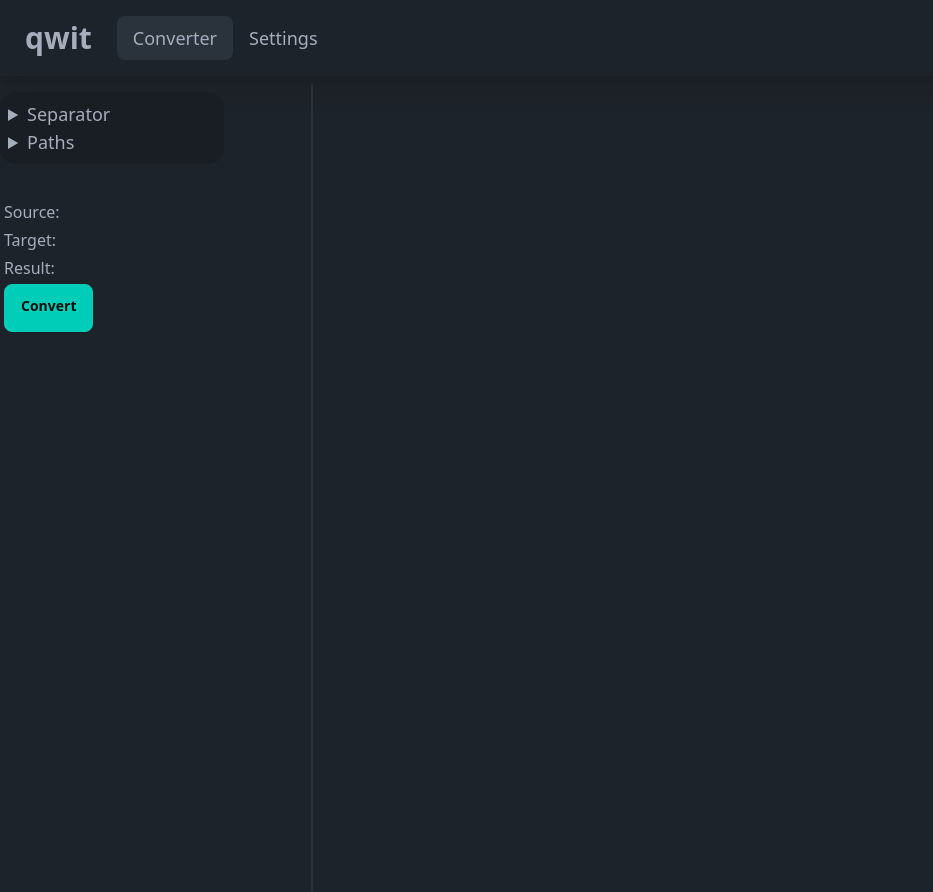
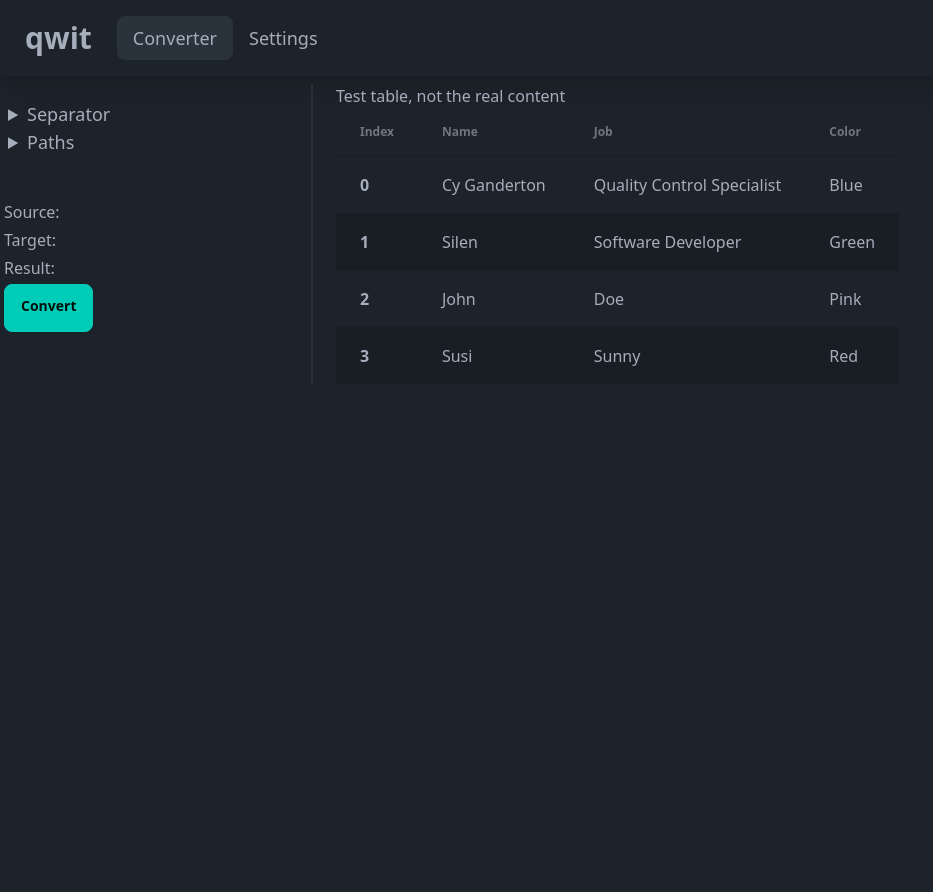
Before and after one commit to Qwitqwit/qwit-desktop, a React (Vite) app: page /converter in a window 1280 px wide. Shown: the whole page, without its empty margins (0-933 px from the left). After the commit the page ends 800 px from the top, so only its background shows below. Built offline with nearby package versions, Linux system fonts and the light colour scheme; the HTML template or start-up script is replaced by a standard one.

Commit message:
feat: small preview table beta

```diff
--- a/package.json
+++ b/package.json
@@ -29,6 +29,7 @@
     "react": "^18.2.0",
     "react-dom": "^18.2.0",
     "react-router-dom": "^6.22.3",
+    "tailwind-scrollbar-hide": "^1.1.7",
     "usehooks-ts": "^3.1.0"
   },
   "devDependencies": {
--- a/src/parts/converter/converter.tsx
+++ b/src/parts/converter/converter.tsx
@@ -3,6 +3,7 @@ import { open, save } from "@tauri-apps/plugin-dialog";
 import { invoke } from "@tauri-apps/api/core";
 import SeparatorChooser from "./separatorChooser.tsx";
 import PathsChooser from "./pathsChooser.tsx";
+import PreviewTable from "./previewTable.tsx";
 
 function Converter() {
   const [sourceFileName, setSourceFileName] = useState("");
@@ -53,8 +54,8 @@ function Converter() {
 
   return (
     <div className="w-max mt-2 flex">
-      <div className="w-72 mt-2 h-screen">
-        <ul className="menu bg-base-200 w-56 rounded-box">
+      <div className="w-72 mt-2">
+        <ul className="menu w-56 rounded-box">
           <details className="w-52">
             <summary className="text-lg cursor-pointer">Separator</summary>
             <li>{SeparatorChooser(setSeparator)}</li>
@@ -77,6 +78,8 @@ function Converter() {
       </div>
 
       <div className="divider divider-horizontal"></div>
+
+      {PreviewTable()}
     </div>
   );
 }
--- a/src/parts/converter/previewTable.tsx
+++ b/src/parts/converter/previewTable.tsx
@@ -0,0 +1,37 @@
+const header = ["Name", "Job", "Color"];
+
+const content = [
+  ["Cy Ganderton", "Quality Control Specialist", "Blue"],
+  ["Silen", "Software Developer", "Green"],
+  ["John", "Doe", "Pink"],
+  ["Susi", "Sunny", "Red"],
+];
+
+export default function PreviewTable() {
+  return (
+    <div className="overflow-x-auto">
+      <p>Test table, not the real content</p>
+      <table className="table table-zebra table-lg">
+        <thead>
+          <tr>
+            {["Index"].concat(header).map((value) => {
+              return <th>{value}</th>;
+            })}
+          </tr>
+        </thead>
+        <tbody>
+          {content.map((line, index) => {
+            return (
+              <tr>
+                <th>{index}</th>
+                {line.map((value) => {
+                  return <td>{value}</td>;
+                })}
+              </tr>
+            );
+          })}
+        </tbody>
+      </table>
+    </div>
+  );
+}
--- a/src/root/routing.tsx
+++ b/src/root/routing.tsx
@@ -6,7 +6,7 @@ import AppRoutes from "./routes.tsx";
 function Routing() {
   return (
     <Router>
-      <div className="" key="app-root">
+      <div key="app-root">
         <Navbar></Navbar>
         <AppRoutes></AppRoutes>
       </div>
--- a/tailwind.config.js
+++ b/tailwind.config.js
@@ -16,5 +16,9 @@ export default {
       "coffee",
     ],
   },
-  plugins: [require("daisyui"), require("tailwindcss-animate")],
+  plugins: [
+    require("daisyui"),
+    require("tailwindcss-animate"),
+    require("tailwind-scrollbar-hide"),
+  ],
 };
```
Also changed, not shown: 1 other file (tests, documents, lock files or other folders).
